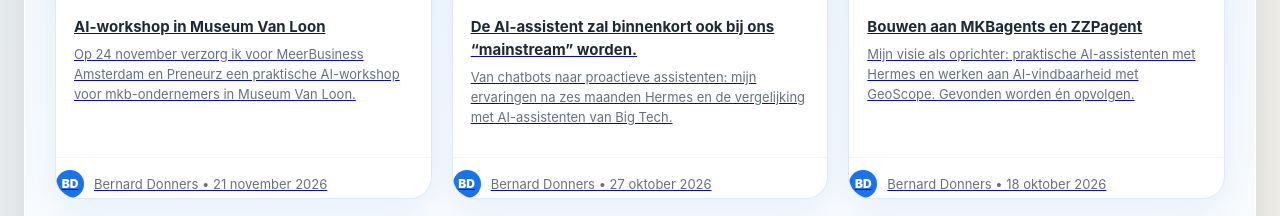
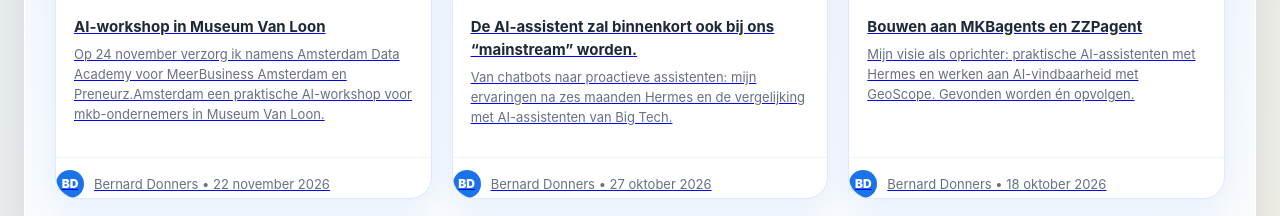
Before and after one commit to BernDonn/mkbagents-website-prototype, a plain HTML site: page over-ons/index.html in a window 1280 px wide. Shown: the part 2844-3060 px from the top of the page. Drawn offline with Linux system fonts and the light colour scheme.

Commit message:
Replace Museum Van Loon LinkedIn card with corrected publication

```diff
--- a/over-ons/index.html
+++ b/over-ons/index.html
@@ -321,15 +321,15 @@
           <a href="https://nl.linkedin.com/in/bernard-donners-288b0aa" target="_blank">Volg Bernard op LinkedIn →</a>
         </div>
         <div class="linkedin-feed">
-          <a href="https://www.linkedin.com/feed/update/urn:li:activity:7530028040353910784/" target="_blank" rel="noopener"><article class="linkedin-post">
+          <a href="https://www.linkedin.com/feed/update/urn:li:activity:7530045894482747393/" target="_blank" rel="noopener"><article class="linkedin-post">
             <img src="../assets/linkedin-workshop-museum-van-loon.jpg" alt="LinkedIn-publicatie: AI-workshop in Museum Van Loon" />
             <div class="linkedin-text">
               <strong>AI-workshop in Museum Van Loon</strong>
-              <p>Op 24 november verzorg ik voor MeerBusiness Amsterdam en Preneurz een praktische AI-workshop voor mkb-ondernemers in Museum Van Loon.</p>
+              <p>Op 24 november verzorg ik namens Amsterdam Data Academy voor MeerBusiness Amsterdam en Preneurz.Amsterdam een praktische AI-workshop voor mkb-ondernemers in Museum Van Loon.</p>
             </div>
             <div class="linkedin-author">
               <span class="linkedin-icon">BD</span>
-              <span>Bernard Donners • 21 november 2026</span>
+              <span>Bernard Donners • 22 november 2026</span>
             </div>
           </article></a>
           <a href="https://www.linkedin.com/pulse/de-ai-assistent-zal-binnenkort-ook-bij-ons-mainstream-bernard-donners-vprpe/" target="_blank" rel="noopener"><article class="linkedin-post">
```
